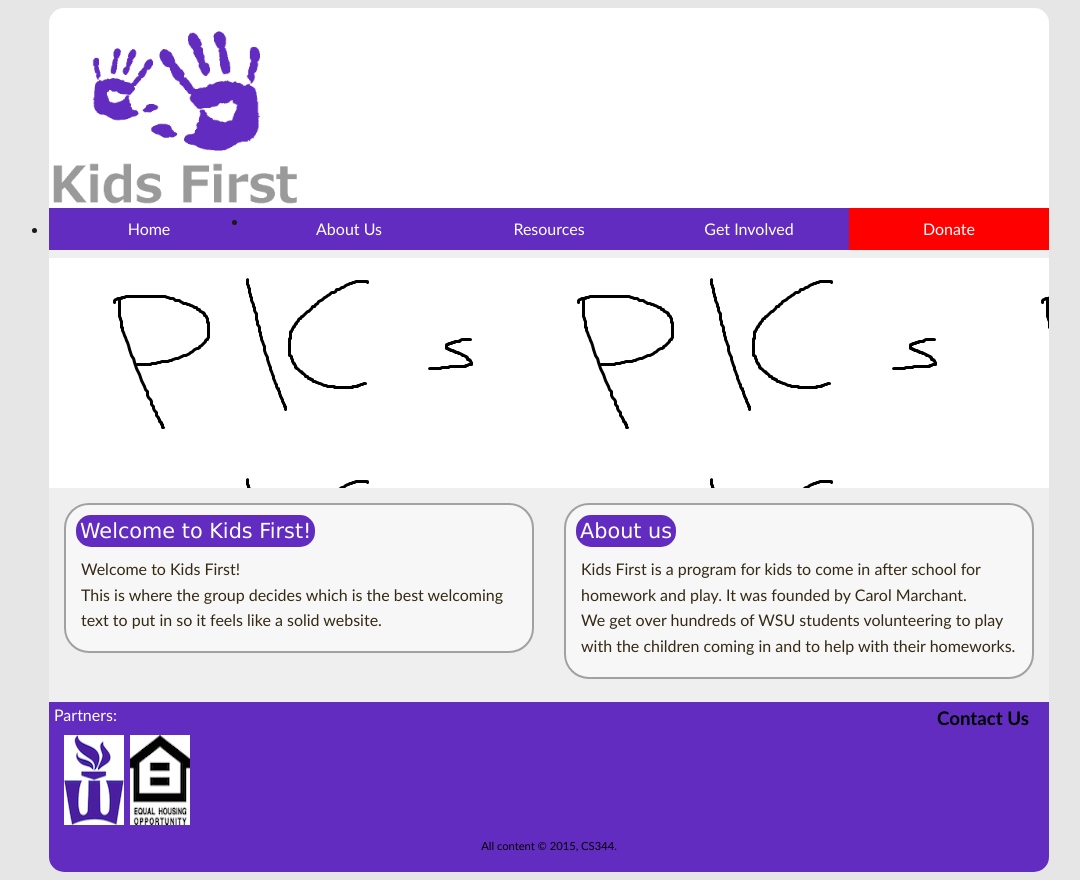
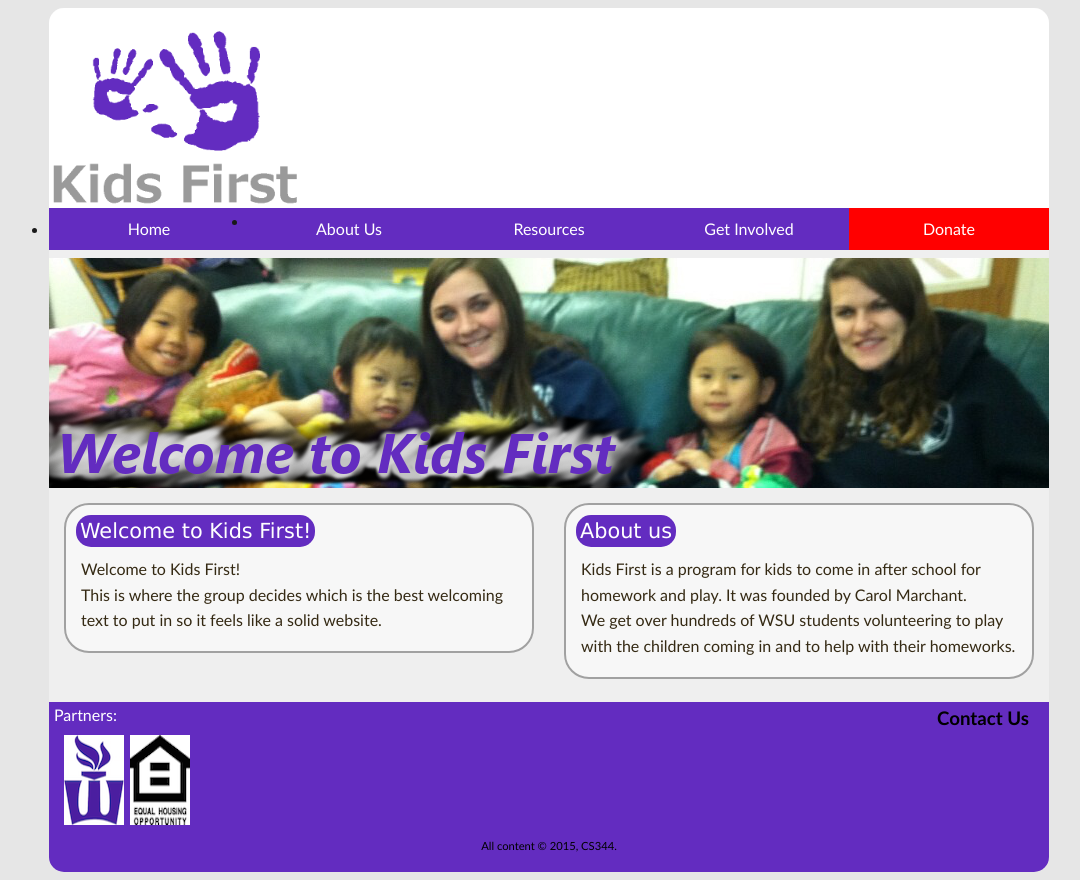
Before and after one commit to SDavis13/Team5-CS344-Project, a PHP site: page / in a window 1280 px wide. Shown: the whole page, without its empty margins (91-1171 px from the left). Run offline with PHP 8.4, Linux system fonts and the light colour scheme; some libraries are stand-ins or nearby versions.

Commit message:
Banner
Welcome to kids first

```diff
--- a/draft/style.css
+++ b/draft/style.css
@@ -79,7 +79,7 @@ p{
 #filler{
 	background-color: white;
 	height: 230px;
-	background-image: url('images/pic.png'), url('images/back.png');
+	background-image: url('images/banner.png'), url('images/back.png');
 }
 /* body */
 #wrapper {
```
Also changed, not shown: draft/images/banner.png (added).
